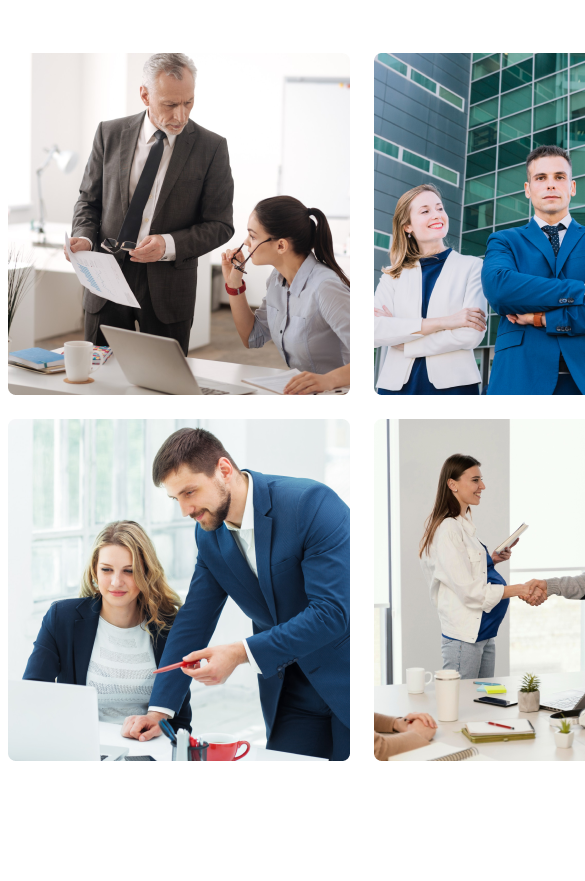
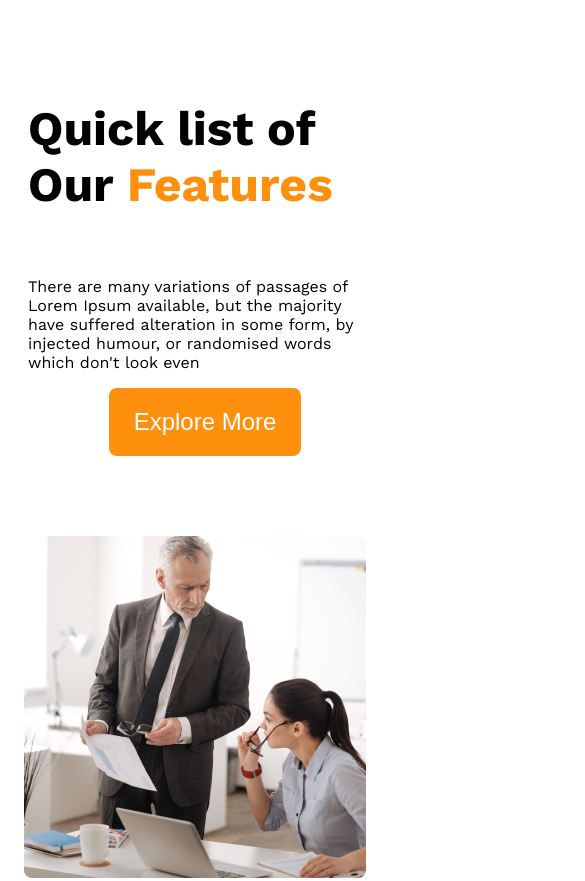
Before and after one commit to ImtiazAhmedRifat/Web-Architect, a plain HTML site: page index.html in a window 390 px wide. Shown: the part 971-1852 px from the top of the page, 585 px wide, since content can reach past the window. Before the commit the page ends 1740 px from the top, so only its background shows below. Drawn offline with nearby package versions, Linux system fonts and the light colour scheme.

Commit message:
add features section and makes it responsive for mobile device

```diff
--- a/index.html
+++ b/index.html
@@ -41,7 +41,7 @@
           <img src="./images/team4.png" alt="">
         </div>
         <div class="our-features">
-          <h3 class="feature-title">Quick list of Our Features</h3>
+          <h3 class="feature-title">Quick list of Our <span class="text-feature">Features</span></h3>
           <p>
             There are many variations of passages of Lorem Ipsum available, but the majority have suffered alteration in some form, by injected humour,
              or randomised words which don't look even
--- a/styles/styles.css
+++ b/styles/styles.css
@@ -89,7 +89,19 @@ main{
     gap: 1.5rem;
 
 }
-
+.our-feature{
+    margin-left: 130px;
+    max-width: 530px;
+}
+.feature-title{
+ font-size: 3rem;
+font-weight: 700;
+line-height: 3.5rem;
+letter-spacing: 0%;
+}
+.text-feature{
+   color: #FF900E;
+}
 
 /* mobile device */
 
@@ -100,4 +112,17 @@ main{
         /* justify-content: start; */
 
     }
+    .teams{
+        flex-direction: column-reverse;
+    }
+    .our-features{
+       display: flex;
+       flex-direction: column;
+       justify-content: center;
+       align-items: center;
+       margin-left: 20px;
+    }
+    .team-img-container{
+        grid-template-columns: repeat(1, 1fr);
+    }
 }
```
